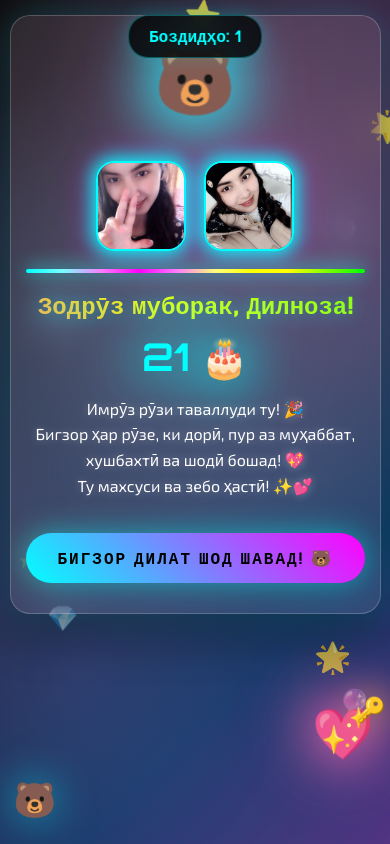
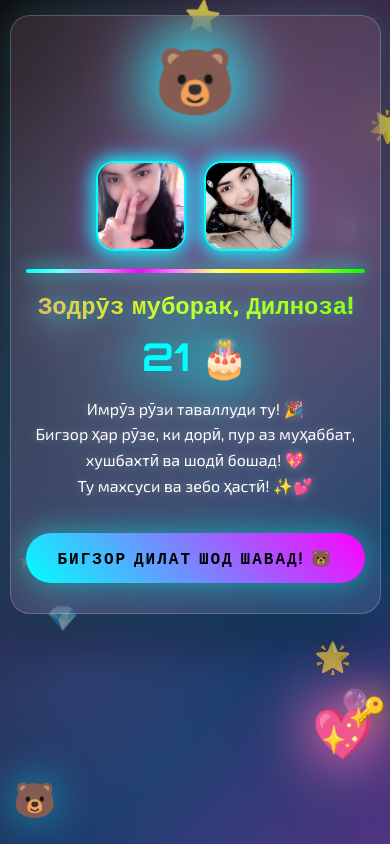
Before and after one commit to ERRORoX/Dilnoz, a plain HTML site: page index.html in a window 390 px wide. Drawn offline with Linux system fonts and the light colour scheme.

Commit message:
Add files via upload

```diff
--- a/index.html
+++ b/index.html
@@ -764,55 +764,7 @@
 
 
 
-  /* Счетчик посещений */
-
-
-  .cyber-counter {
-
-
-    position: fixed;
-
-
-    top: 30px;
-
-
-    left: 30px;
-
-
-    background: rgba(0, 0, 0, 0.8);
-
-
-    backdrop-filter: blur(10px);
-
-
-    padding: 15px 25px;
-
-
-    border-radius: 25px;
-
-
-    font-size: 1rem;
-
-
-    font-weight: 600;
-
-
-    color: #00ffff;
-
-
-    border: 1px solid rgba(0, 255, 255, 0.3);
-
-
-    z-index: 100;
-
-
-    font-family: 'Orbitron', monospace;
-
-
-    box-shadow: 0 0 20px rgba(0, 255, 255, 0.2);
-
-
-  }
+
 
 
 
@@ -1443,205 +1395,162 @@
     }
 
 
-    .cyber-counter {
-
-
-      top: 15px;
-
-
-      left: 50%;
-
-
-      transform: translateX(-50%);
-
-
-      padding: 10px 20px;
+
+
+
+    .cyber-heart-lock {
+
+
+      width: 60px;
+
+
+      height: 60px;
+
+
+      right: 15px;
+
+
+      bottom: 80px;
+
+
+    }
+
+
+    .cyber-heart-lock::before {
+
+
+      font-size: 45px;
+
+
+    }
+
+
+    .cyber-key {
+
+
+      font-size: 20px;
+
+
+      top: -8px;
+
+
+      right: -8px;
+
+
+    }
+
+
+    .cyber-speaking-teddy {
+
+
+      width: 50px;
+
+
+      height: 50px;
+
+
+      font-size: 2rem;
+
+
+      left: 15px;
+
+
+      bottom: 15px;
+
+
+    }
+
+
+    .cyber-speech-bubble {
+
+
+      left: 15px;
+
+
+      bottom: 70px;
+
+
+      max-width: 75vw;
 
 
       font-size: 1rem;
 
 
-      border-radius: 20px;
-
-
-      min-width: 120px;
-
-
-
-
-
-
-
-
-      text-align: center;
-
-
-
-
-
-
-
-
-
-
-
-
-    }
-
-
-    .cyber-heart-lock {
-
-
-      width: 60px;
-
-
-      height: 60px;
-
-
-      right: 15px;
-
-
-      bottom: 80px;
-
-
-    }
-
-
-    .cyber-heart-lock::before {
-
-
-      font-size: 45px;
-
-
-    }
-
-
-    .cyber-key {
-
-
-      font-size: 20px;
-
-
-      top: -8px;
-
-
-      right: -8px;
-
-
-    }
-
-
-    .cyber-speaking-teddy {
-
-
-      width: 50px;
-
-
-      height: 50px;
-
-
-      font-size: 2rem;
-
-
-      left: 15px;
-
-
-      bottom: 15px;
-
-
-    }
-
-
-    .cyber-speech-bubble {
-
-
-      left: 15px;
-
-
-      bottom: 70px;
-
-
-      max-width: 75vw;
+      padding: 12px 15px;
+
+
+      border-radius: 15px;
+
+
+    }
+
+
+    .cyber-speech-bubble::after {
+
+
+      left: 20px;
+
+
+      border-left: 8px solid transparent;
+
+
+      border-right: 8px solid transparent;
+
+
+      border-top: 8px solid rgba(0,0,0,0.9);
+
+
+      bottom: -8px;
+
+
+    }
+
+
+  }
+
+
+
+
+
+  @media (max-width: 400px) {
+
+
+    .cyber-title {
+
+
+      font-size: 1.5rem;
+
+
+    }
+
+
+    .cyber-age {
+
+
+      font-size: 2.4rem;
+
+
+    }
+
+
+    .cyber-message {
 
 
       font-size: 1rem;
 
 
+    }
+
+
+    .cyber-button {
+
+
+      font-size: 1rem;
+
+
       padding: 12px 15px;
 
 
-      border-radius: 15px;
-
-
-    }
-
-
-    .cyber-speech-bubble::after {
-
-
-      left: 20px;
-
-
-      border-left: 8px solid transparent;
-
-
-      border-right: 8px solid transparent;
-
-
-      border-top: 8px solid rgba(0,0,0,0.9);
-
-
-      bottom: -8px;
-
-
-    }
-
-
-  }
-
-
-
-
-
-  @media (max-width: 400px) {
-
-
-    .cyber-title {
-
-
-      font-size: 1.5rem;
-
-
-    }
-
-
-    .cyber-age {
-
-
-      font-size: 2.4rem;
-
-
-    }
-
-
-    .cyber-message {
-
-
-      font-size: 1rem;
-
-
-    }
-
-
-    .cyber-button {
-
-
-      font-size: 1rem;
-
-
-      padding: 12px 15px;
-
-
     }
 
 
@@ -2409,21 +2318,14 @@
 
 
 
-<!-- Счетчик посещений -->
-
-
-<div class="cyber-counter" id="cyberCounter">Боздидҳо: 1</div>
+
 
 
 
 
 
 <script>
-  // Счетчик посещений
-  let visits = localStorage.getItem('cyberBirthdayVisits') || 0;
-  visits = parseInt(visits) + 1;
-  localStorage.setItem('cyberBirthdayVisits', visits);
-  document.getElementById('cyberCounter').textContent = `Боздидҳо: ${visits}`;
+
 
   // Аудио контекст
   let soundEnabled = true;
```
